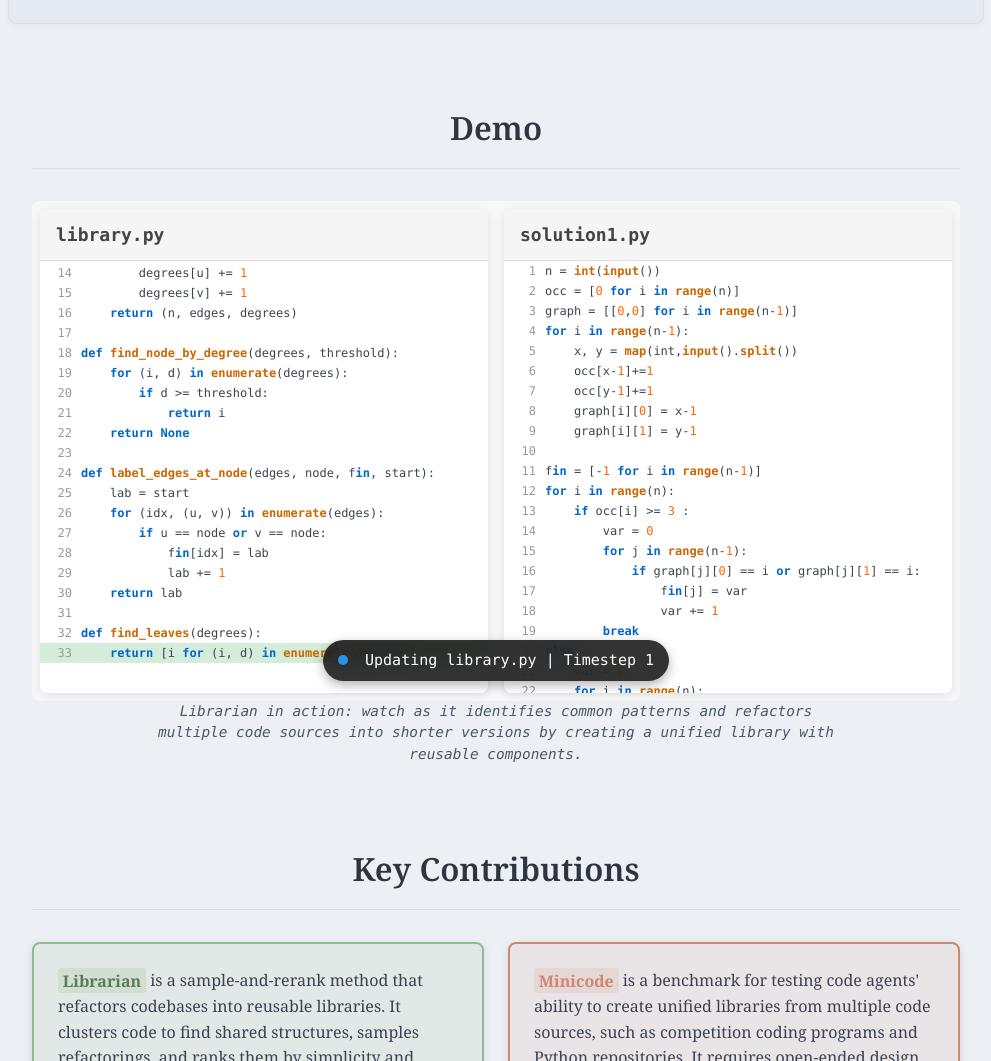
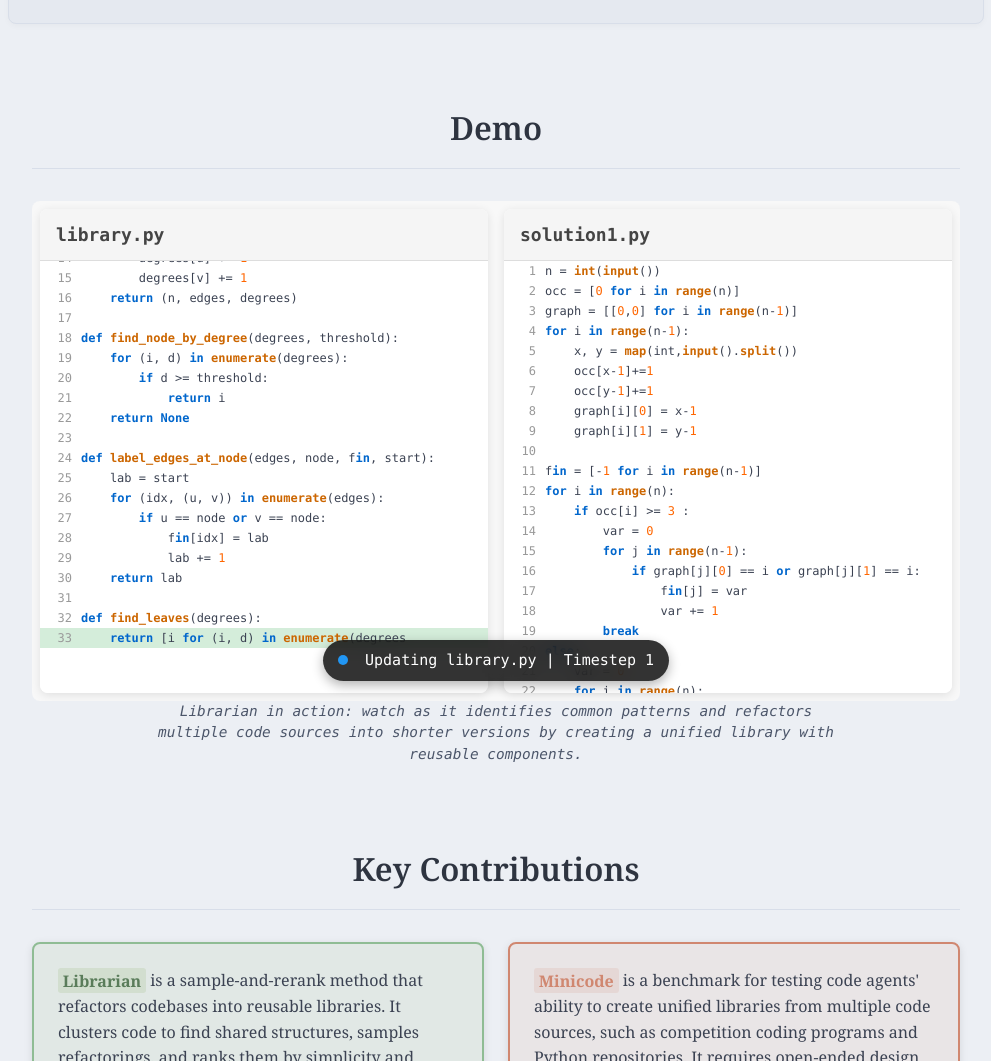
Before and after one commit to code-refactor/code-refactor.github.io, a plain HTML site: page index.html in a window 1280 px wide. Shown: the part 1537-2598 px from the top of the page, without its empty margins (144-1135 px from the left). Drawn offline with nearby package versions, Linux system fonts and the light colour scheme; some icons are missing.

Commit message:
hopefully fix scroll padding issue

```diff
--- a/diff-viz-styles.css
+++ b/diff-viz-styles.css
@@ -52,7 +52,7 @@
     scrollbar-width: thin;
     scrollbar-color: #ccc #f5f5f5;
     overscroll-behavior-y: contain;
-    padding-bottom: 30px;
+    padding-bottom: 45px;
 }
 
 /* Style scrollbar for Chrome, Safari and Opera */
--- a/script.js
+++ b/script.js
@@ -1098,8 +1098,24 @@ if __name__ == "__main__":
             const containerHeight = container.clientHeight;
             const lineHeight = lineEl.clientHeight;
             const currentScroll = container.scrollTop;
+            const scrollHeight = container.scrollHeight;
 
-            // Center the line in the container
+            // For lines near the bottom, ensure we can see them fully
+            const bottomBuffer = 45; // Extra space at bottom (matches CSS padding)
+            const maxScroll = scrollHeight - containerHeight;
+
+            // Check if this is a line being added near the bottom
+            const distanceFromBottom = scrollHeight - (lineOffsetTop + lineHeight);
+
+            if (distanceFromBottom < containerHeight / 3) {
+                // Line is in bottom third - scroll to show it with buffer
+                const targetScroll = Math.min(maxScroll, lineOffsetTop - containerHeight + lineHeight + bottomBuffer);
+                container.scrollTo({
+                    top: Math.max(0, targetScroll),
+                    behavior: 'smooth'
+                });
+            } else {
+                // Normal centering behavior for other lines
                 const scrollTarget = lineOffsetTop - (containerHeight / 2) + (lineHeight / 2);
 
                 // Determine scroll direction and add/subtract offset accordingly
@@ -1116,9 +1132,10 @@ if __name__ == "__main__":
 
                 // Smoothly scroll to the target position
                 container.scrollTo({
-                top: Math.max(0, finalTarget),
+                    top: Math.max(0, Math.min(maxScroll, finalTarget)),
                     behavior: 'smooth'
                 });
+            }
         }
     }
 
```
Lines whose indentation alone changed are shown as unchanged.
